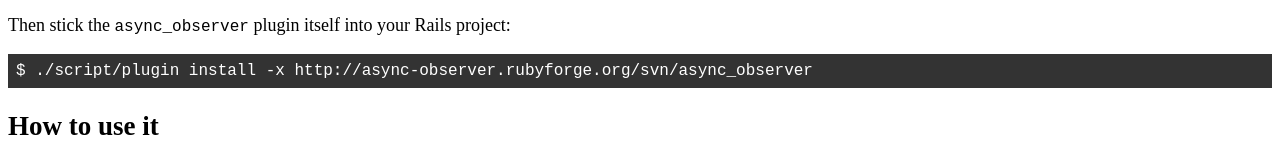
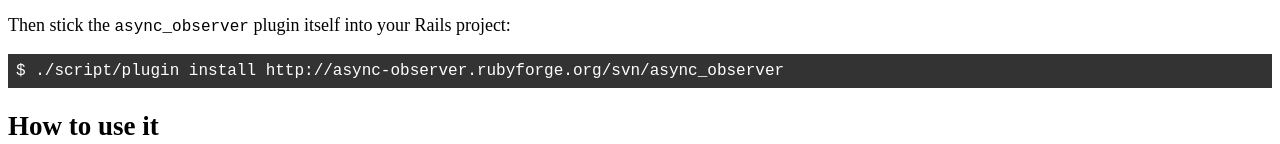
Before and after one commit to kr/async-observer, a plain HTML site: page index.html in a window 1280 px wide. Shown: the part 390-534 px from the top of the page. Drawn offline with Linux system fonts and the light colour scheme.

Commit message:
Don't use the "externals" plugin install feature in the instructions.
git-svn-id: svn+ssh://rubyforge.org/var/svn/async-observer/web@2 f42208c8-597e-4dc9-a40e-02aa0bb3b44f

```diff
--- a/index.html
+++ b/index.html
@@ -34,7 +34,7 @@ need to install that:</p>
 project:</p>
 
 <pre>
-$ ./script/plugin install -x http://async-observer.rubyforge.org/svn/async_observer
+$ ./script/plugin install http://async-observer.rubyforge.org/svn/async_observer
 </pre>
 
 <h2>How to use it</h2>
```
